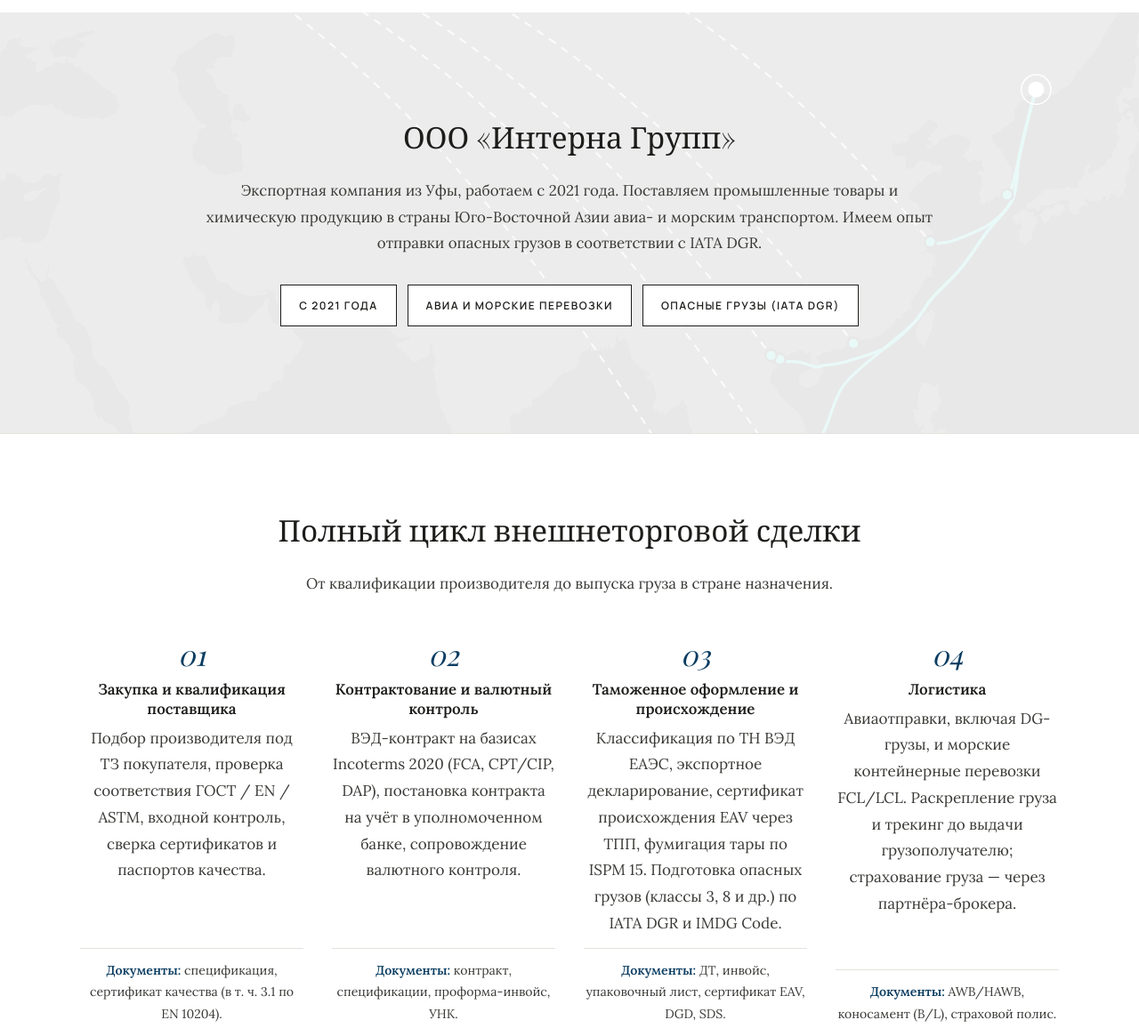
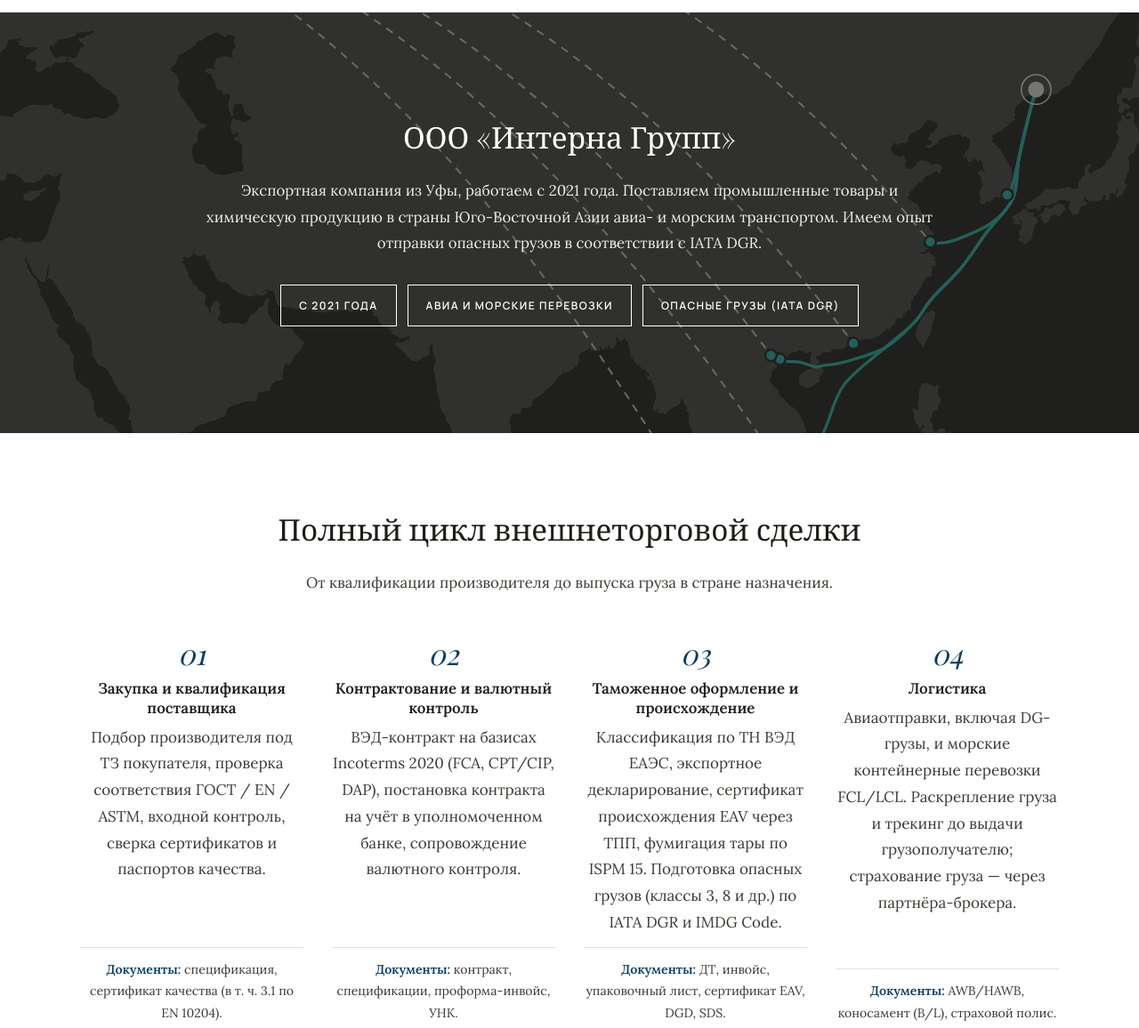
Before and after one commit to Mittz-B/interna-group, a plain HTML site: page ru/index.html in a window 1280 px wide. Shown: the part 920-2076 px from the top of the page at 89% size. Drawn offline with nearby package versions, Linux system fonts and the light colour scheme.

Commit message:
Update index.html

```diff
--- a/ru/index.html
+++ b/ru/index.html
@@ -42,6 +42,14 @@ a:focus-visible,button:focus-visible{outline:3px solid #1CB5AC;outline-offset:2p
 @media (max-width:600px){h1{font-size:2.2rem!important}h2{font-size:1.8rem!important}}
 @media (prefers-reduced-motion:reduce){html{scroll-behavior:auto}}
 .gal-dlg::backdrop{background:rgba(11,60,93,.75)}
+
+/*dark-about*/
+section[id$="about"]{background:#2B2B29!important;border:0!important}
+section[id$="about"]::before{opacity:.35!important}
+section[id$="about"] h2,section[id$="about"] h3,section[id$="about"] p,section[id$="about"] div{color:#FFFFFF!important}
+section[id$="about"] p{color:#ECECEA!important}
+section[id$="about"] div[style*="border-radius: 12px"]{background:transparent!important;border-color:#FFFFFF!important;color:#FFFFFF!important}
+section[id$="about"]+.ed-sec{border-top:0!important}
 </style>
 <script type="application/ld+json">
 {"@context":"https://schema.org","@type":"Organization","name":"Interna Group LLC","alternateName":"ООО «Интерна Групп»","url":"https://www.internagroupp.com/","logo":"https://www.internagroupp.com/favicon-512.png","email":"info@internagroupp.com","telephone":"+7 347 246-10-68","foundingDate":"2021","address":{"@type":"PostalAddress","streetAddress":"13 Oblepikhovaya Street, Nagaevo","addressLocality":"Ufa","addressRegion":"Republic of Bashkortostan","postalCode":"450900","addressCountry":"RU"}}
```
